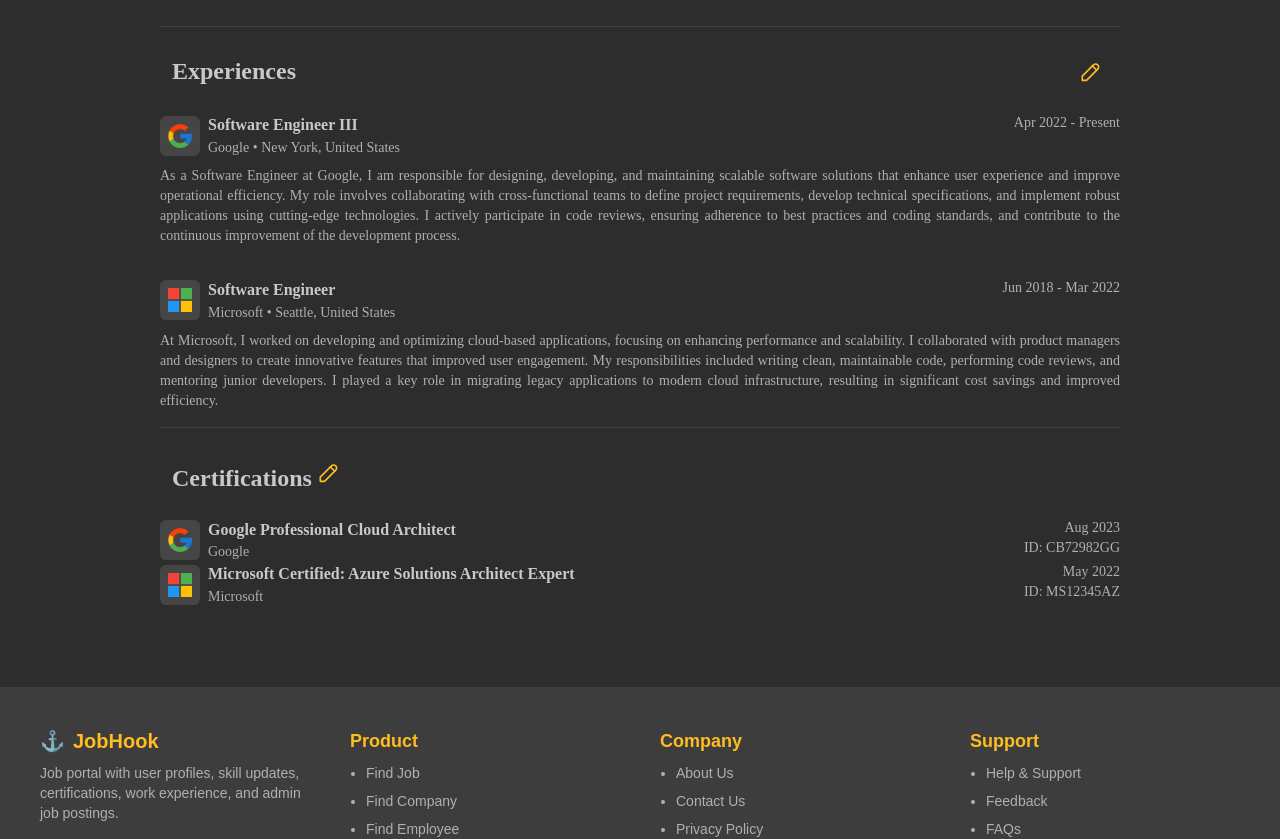
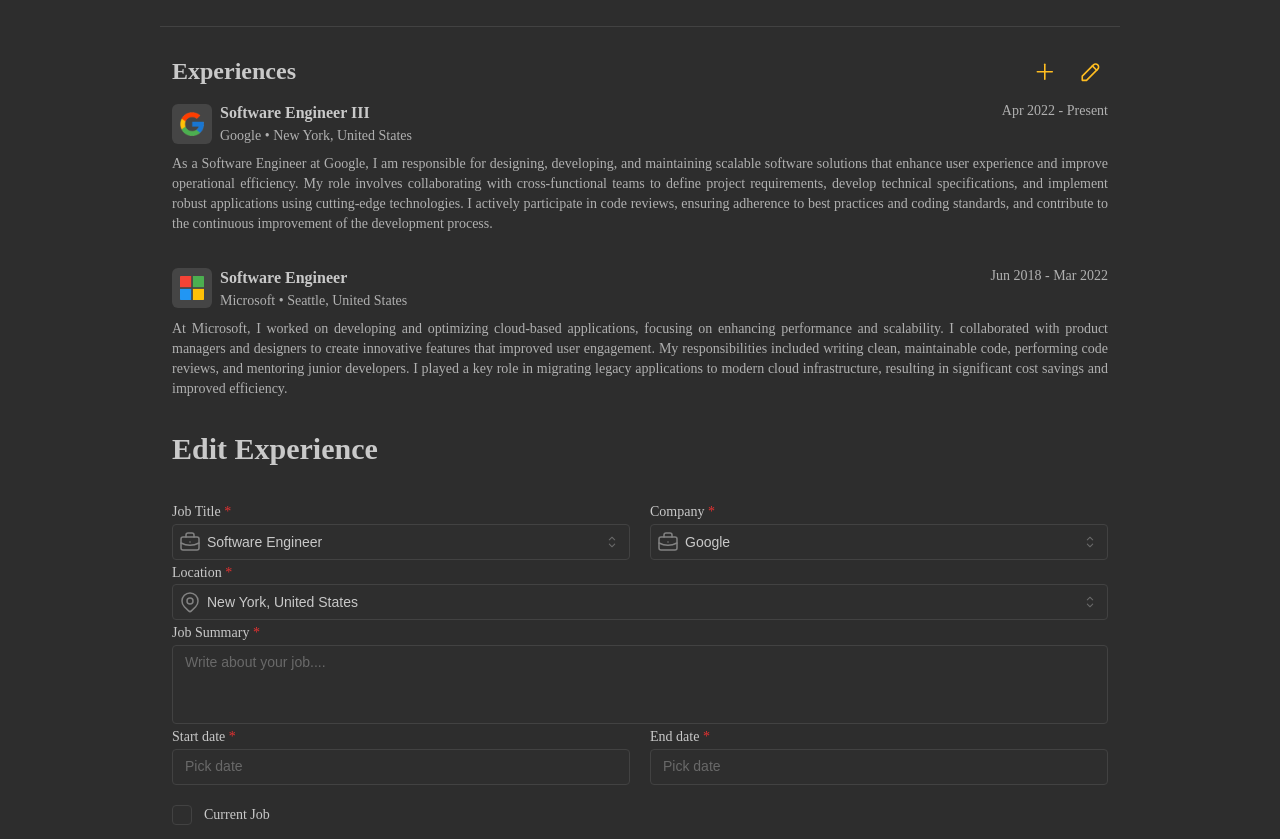
Before and after one commit to LaZyFee/mern_Job-Portal, a React (Vite) app in the folder client/: page /profile in a window 1280 px wide. Shown: the part 755-1594 px from the top of the page. Built offline with nearby package versions, Linux system fonts and the light colour scheme.

Commit message:
userProfile page Created

```diff
--- a/client/src/Pages/UserProfile/ExpCard.tsx
+++ b/client/src/Pages/UserProfile/ExpCard.tsx
@@ -1,6 +1,14 @@
+import { Button } from "@mantine/core"
+import { useState } from "react";
+import { ExpInput } from "./ExpInput";
+
 export const ExpCard = (props: any) => {
-    return (
-        <div className="flex flex-col gap-2">
+    const [edit, setEdit] = useState(false);
+
+
+
+
+    return !edit ? <div className="flex flex-col gap-2">
         <div className="flex justify-between">
             <div className="flex gap-2 items-center">
                 <div className="p-2 bg-mine-shaft-800 rounded-md">
@@ -18,6 +26,11 @@
         <div className="text-sm text-mine-shaft-300 text-justify">
             {props.description}
         </div>
-        </div>
-    )
+        {props.edit && <div className="flex gap-5">
+            <Button color="brightSun.4" variant="outline" onClick={() => setEdit(true)}>Edit</Button>
+            <Button color="red.8" variant="light">Delete</Button>
+        </div>}
+    </div> : <ExpInput setEdit={setEdit} description={props.description} title={props.title} company={props.company} location={props.location} startDate={props.startDate} endDate={props.endDate} />
+
+
 }
--- /dev/null
+++ b/client/src/Pages/UserProfile/ExpInput.tsx
@@ -0,0 +1,59 @@
+import { Button, Checkbox, Textarea } from "@mantine/core"
+import fields from "../../assets/Data/Profile"
+import { SelectInput } from "./SelectInput"
+import { useState } from "react"
+import { MonthPickerInput } from "@mantine/dates"
+
+export const ExpInput = (props: any) => {
+
+    const select = fields
+    const [description, setDescription] = useState(props.description)
+    const [startDate, setStartDate] = useState<Date | null>(null);
+    const [endDate, setEndDate] = useState<Date | null>(null);
+    const [currentJob, setCurrentJob] = useState(false);
+
+
+
+    return (
+        <div className="flex flex-col gap-3">
+            <div className="text-3xl font-semibold mb-5"> Edit Experience</div>
+            <div>
+                <div className="grid grid-cols-2 gap-5">
+                    <SelectInput {...select[0]} />
+                    <SelectInput {...select[1]} />
+                </div>
+                <SelectInput {...select[2]} />
+                <Textarea
+                    withAsterisk
+                    label="Job Summary"
+                    value={description}
+                    onChange={(event) => setDescription(event.currentTarget.value)} placeholder="Write about your job...." autosize minRows={3} />
+                <div className="grid grid-cols-2 gap-5 mb-5">
+
+                    <MonthPickerInput
+                        withAsterisk
+                        maxDate={endDate || undefined}
+                        label="Start date"
+                        placeholder="Pick date"
+                        value={startDate}
+                        onChange={setStartDate}
+                    />
+                    <MonthPickerInput
+                        withAsterisk
+                        minDate={startDate || undefined}
+                        disabled={currentJob}
+                        label="End date"
+                        placeholder="Pick date"
+                        value={endDate}
+                        onChange={setEndDate}
+                    />
+                    <Checkbox label="Current Job" autoContrast checked={currentJob} onChange={(event) => setCurrentJob(event.currentTarget.checked)} />
+                </div>
+                <div className="flex gap-5">
+                    <Button color="brightSun.4" variant="outline" onClick={() => props.setEdit(false)}>Save</Button>
+                    <Button onClick={() => props.setEdit(false)} color="red.8" variant="light">Cancel</Button>
+                </div>
+            </div>
+        </div >
+    )
+}
--- a/client/src/Pages/UserProfile/UserProfile.tsx
+++ b/client/src/Pages/UserProfile/UserProfile.tsx
@@ -1,59 +1,71 @@
-import { ActionIcon, Divider, Textarea } from "@mantine/core"
-import BannerImage from "/assets/Profile/banner.jpg"
-import AvatarImage from "/assets/avatar.png"
-import { IconBriefcase, IconDeviceFloppy, IconMapPin, IconPencil } from "@tabler/icons-react"
-import { ExpCard } from "./ExpCard"
-import { CertificationCard } from "./CertificationCard"
-import { useState } from "react"
-import { SelectInput } from "../Post Job/SelectInput"
-import fields from "../../assets/Data/Profile"
+import { ActionIcon, Divider, TagsInput, Textarea } from "@mantine/core";
+import BannerImage from "/assets/Profile/banner.jpg";
+import AvatarImage from "/assets/avatar.png";
+import { IconBriefcase, IconDeviceFloppy, IconMapPin, IconPencil, IconPlus } from "@tabler/icons-react";
+import { ExpCard } from "./ExpCard";
+import { CertificationCard } from "./CertificationCard";
+import { useState } from "react";
+import { SelectInput } from "../Post Job/SelectInput";
+import fields from "../../assets/Data/Profile";
+import { ExpInput } from "./ExpInput";
 
+// UserProfile component
 export const UserProfile = (props: any) => {
+    // Select input fields
     const select = fields;
-    const [edit, setEdit] = useState([false, false, false, false, false,])
+
+    // State to manage edit mode for different sections
+    const [edit, setEdit] = useState([false, false, false, false, false]);
+
+    // State to manage 'experience' section
+    const [exp, setExp] = useState(false);
+
+    // State to manage 'about' and 'skills' sections
     const [about, setAbout] = useState<string>(props.about);
+    const [skills, setSkills] = useState<string[]>(props.skills);
 
+    // Function to toggle edit mode for a section
     const handleEdit = (index: number) => {
         const newEdit = [...edit];
         newEdit[index] = !newEdit[index];
         setEdit(newEdit);
-    }
-
-
+    };
 
     return (
         <div className="w-3/4 mx-auto">
+            {/* Profile Banner and Avatar */}
             <div className="relative">
                 <img src={BannerImage} alt="Banner" className="rounded-t-2xl" />
-                <img src={AvatarImage} alt="it's me" className="absolute -bottom-1/3 left-3  w-48 h-48 rounded-full border-8 border-mine-shaft-900" />
+                <img src={AvatarImage} alt="Avatar" className="absolute -bottom-1/3 left-3 w-48 h-48 rounded-full border-8 border-mine-shaft-900" />
             </div>
+
+            {/* User Name and Role */}
             <div className="px-3 mt-16">
                 <div className="text-3xl font-semibold flex justify-between">
                     {props.name}
                     <ActionIcon variant="subtle" size="lg" radius="md" color="brightSun.4" onClick={() => handleEdit(0)}>
                         {edit[0] ? <IconDeviceFloppy className="w-4/5 h-4/5" stroke={1.5} /> : <IconPencil className="w-4/5 h-4/5" stroke={1.5} />}
                     </ActionIcon>
-                </div >
-                {
-                    edit[0] ? <>
+                </div>
+                {edit[0] ? (
                     <div className="grid grid-cols-2 gap-5">
                         <SelectInput {...select[0]} />
                         <SelectInput {...select[1]} />
                         <SelectInput {...select[2]} />
                     </div>
-                    </>
-                        :
+                ) : (
                     <>
                         <div className="text-lg flex gap-1 items-center">
-                                <IconBriefcase className="h-4 w-4" stroke={1.5} /> {props.role} &bull; {props.company} </div>
+                            <IconBriefcase className="h-4 w-4" stroke={1.5} /> {props.role} &bull; {props.company}
+                        </div>
                         <div className="text-md flex gap-1 items-center text-mine-shaft-300">
                             <IconMapPin className="h-4 w-4" stroke={1.5} /> {props.location}
                         </div>
                     </>
-                }
+                )}
+            </div>
 
-
-            </div>
+            {/* About Section */}
             <Divider my="md" />
             <div className="p-3">
                 <div className="text-2xl font-semibold mb-3 flex justify-between">
@@ -62,35 +74,44 @@
                         {edit[1] ? <IconDeviceFloppy className="w-4/5 h-4/5" stroke={1.5} /> : <IconPencil className="w-4/5 h-4/5" stroke={1.5} />}
                     </ActionIcon>
                 </div>
-                {
-                    edit[1] ? <Textarea value={about} onChange={(event) => setAbout(event.currentTarget.value)} placeholder="Write about yourself" autosize minRows={3} />
-                        : <div className="text-sm text-justify text-mine-shaft-300">{props.about}</div>
-                }
-
-
-
+                {edit[1] ? (
+                    <Textarea value={about} onChange={(event) => setAbout(event.currentTarget.value)} placeholder="Write about yourself" autosize minRows={3} />
+                ) : (
+                    <div className="text-sm text-justify text-mine-shaft-300">{props.about}</div>
+                )}
             </div>
 
+            {/* Skills Section */}
             <Divider my="md" />
             <div className="p-3">
-                <div className="text-2xl font-semibold mb-3 flex justify-between">Skills
-                    <ActionIcon variant="subtle" size="lg" radius="md" color="brightSun.4" onClick={() => handleEdit(1)}>
-                        {edit[1] ? <IconDeviceFloppy className="w-4/5 h-4/5" stroke={1.5} /> : <IconPencil className="w-4/5 h-4/5" stroke={1.5} />}
+                <div className="text-2xl font-semibold mb-3 flex justify-between">
+                    Skills
+                    <ActionIcon variant="subtle" size="lg" radius="md" color="brightSun.4" onClick={() => handleEdit(2)}>
+                        {edit[2] ? <IconDeviceFloppy className="w-4/5 h-4/5" stroke={1.5} /> : <IconPencil className="w-4/5 h-4/5" stroke={1.5} />}
                     </ActionIcon>
                 </div>
+                {edit[2] ? (
+                    <TagsInput placeholder="Add Skills" splitChars={[",", " ", "|"]} value={skills} onChange={setSkills} />
+                ) : (
                     <div className="flex flex-wrap gap-3">
-                    {
-                        props.skills.map((skill: string, index: number) =>
+                        {props.skills.map((skill: string, index: number) => (
                             <div key={index} className="bg-bright-sun-300/15 text-sm font-medium rounded-3xl text-bright-sun-400 px-3 py-1">
                                 {skill}
                             </div>
-                        )
-                    }
+                        ))}
                     </div>
+                )}
             </div>
+
+            {/* Experiences Section */}
             <Divider my="md" />
             <div className="p-3">
-                <div className="text-2xl font-semibold mb-3 flex justify-between">Experiences
+                <div className="text-2xl font-semibold mb-3 flex justify-between">
+                    Experiences
+                    <div className="flex gap-3">
+                        <ActionIcon variant="subtle" size="lg" radius="md" color="brightSun.4" onClick={() => setExp(true)}>
+                            {edit[3] ? <IconDeviceFloppy className="w-4/5 h-4/5" stroke={1.5} /> : <IconPlus className="w-4/5 h-4/5" stroke={1.5} />}
+                        </ActionIcon>
                         <ActionIcon variant="subtle" size="lg" radius="md" color="brightSun.4" onClick={() => handleEdit(3)}>
                             {edit[3] ? <IconDeviceFloppy className="w-4/5 h-4/5" stroke={1.5} /> : <IconPencil className="w-4/5 h-4/5" stroke={1.5} />}
                         </ActionIcon>
@@ -98,27 +119,22 @@
                 </div>
                 <div className="flex flex-col gap-8">
                     {
-                    props.experience.map((exp: any, index: number) =>
-                        <ExpCard key={index} {...exp} />
-                    )
+                        props.experience.map((exp: any, index: number) => <ExpCard key={index} {...exp} edit={edit[3]} setEdit={setExp} />)
                     }
+                    <ExpInput edit={edit[3]} />
                 </div>
+            </div>
+
+            {/* Certifications Section */}
             <Divider my="md" />
             <div className="p-3">
-                <div className="text-2xl font-semibold mb-3">Certifications
-                    <ActionIcon variant="subtle" size="lg" radius="md" color="brightSun.4" onClick={() => handleEdit(4)}>
-                        {edit[4] ? <IconDeviceFloppy className="w-4/5 h-4/5" stroke={1.5} /> : <IconPencil className="w-4/5 h-4/5" stroke={1.5} />}
-                    </ActionIcon>
+                <div className="text-2xl font-semibold mb-3 flex justify-between">
+                    Certifications
+                </div>
+                <div>
+                    {props.certifications.map((cert: any, index: number) => <CertificationCard key={index} {...cert} />)}
                 </div>
             </div>
-            <div>
-                {
-                    props.certifications.map((cert: any, index: number) =>
-                        <CertificationCard key={index} {...cert} />
-                    )
-                }
         </div>
-
-        </div>
-    )
-}
+    );
+};
```
Lines whose indentation alone changed are shown as unchanged.
